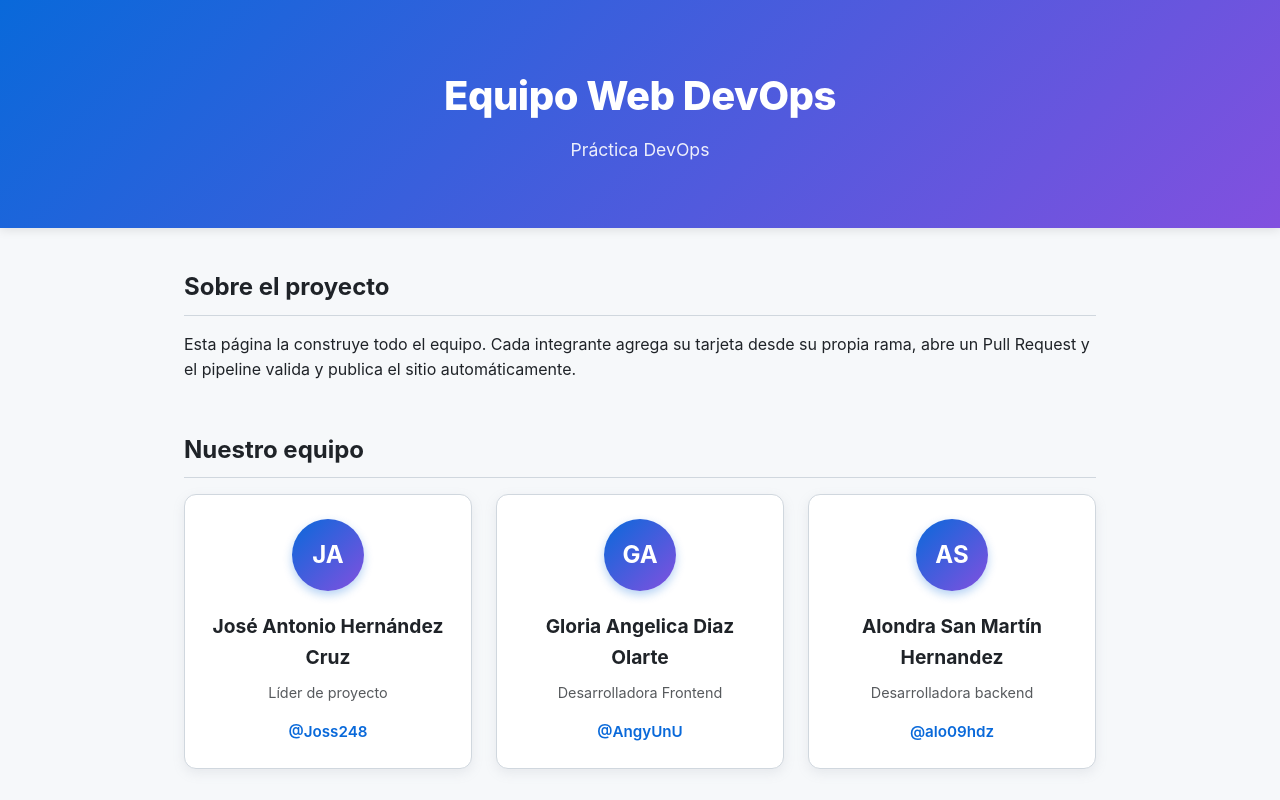
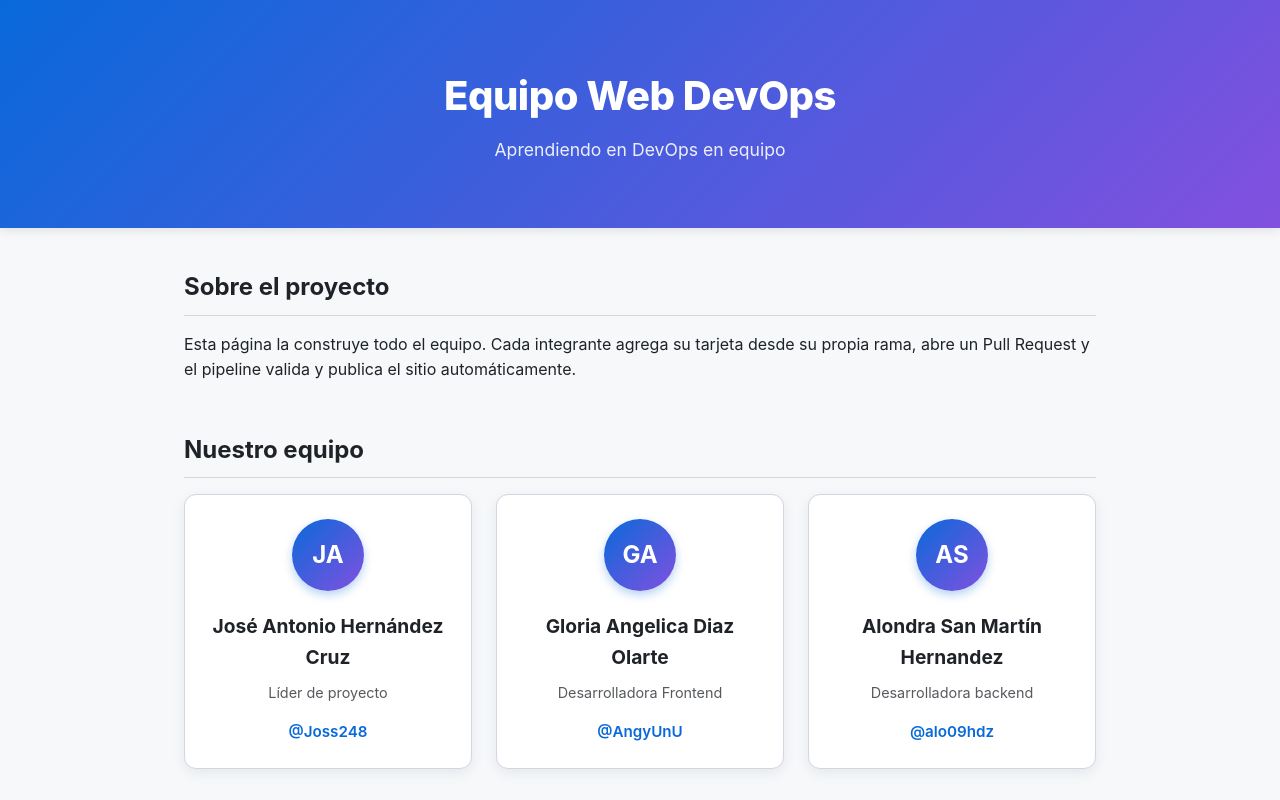
Before and after one commit to Joss248/DevOpsWeb, a website with bundled scripts: page index.html in a window 1280 px wide. Shown: the top 800 px of the page. Built offline with nearby package versions, Linux system fonts and the light colour scheme.

Commit message:
feat:Nuevo Subtitulo(A)

```diff
--- a/index.html
+++ b/index.html
@@ -10,7 +10,7 @@
 <body>
   <header class="hero">
     <h1>Equipo Web DevOps</h1>
-    <p class="subtitulo">Práctica DevOps</p>
+    <p class="subtitulo">Aprendiendo en DevOps en equipo</p>
   </header>
 
   <main>
```
